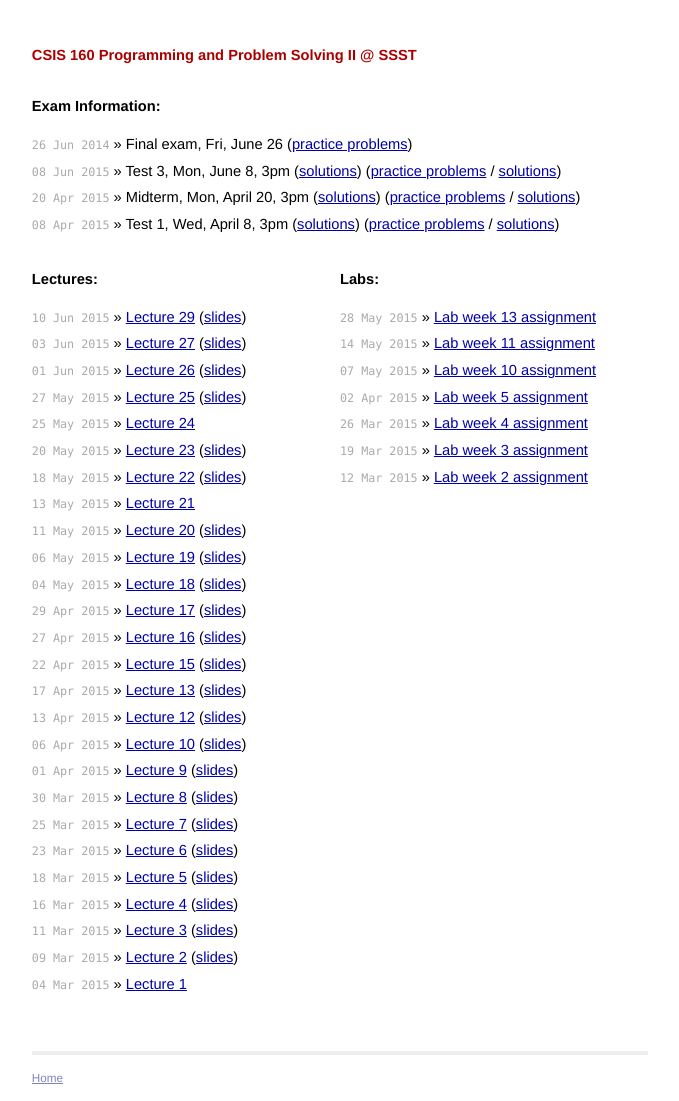
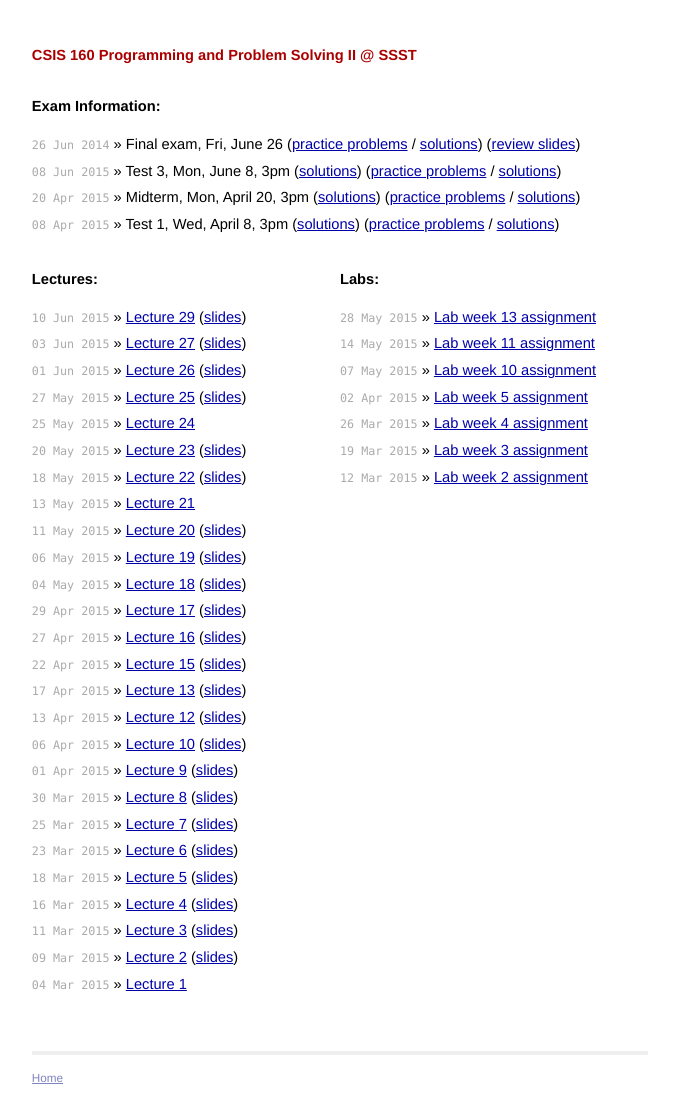
Before and after one commit to csis160/csis160.github.io, a Jekyll site: the page built from index.html, in a window 1280 px wide. Shown: the whole page, without its empty margins (300-979 px from the left). Built offline with Jekyll 4.4.1, drawn with Linux system fonts in a browser that asks for light colours.

Commit message:
added final review material

```diff
--- a/index.html
+++ b/index.html
@@ -10,8 +10,8 @@
       <h1>Exam Information:</h1>
       <ul class="posts">
         <li><span>26 Jun 2014</span> &raquo; Final exam, Fri, June 26
-        (<a href="pdf/final-practice.pdf">practice problems</a>)
-        <!-- / <a href="pdf/final-review.pdf">review slides</a>) -->
+        (<a href="pdf/final-practice.pdf">practice problems</a> / <a href="pdf/final-practice-sol.pdf">solutions</a>)
+        (<a href="pdf/final-review.pdf">review slides</a>)
         </li>
         <li><span>08 Jun 2015</span> &raquo; Test 3, Mon, June 8, 3pm
         (<a href="pdf/test3-sol.pdf">solutions</a>)
```
Also changed, not shown: 3 other files.
